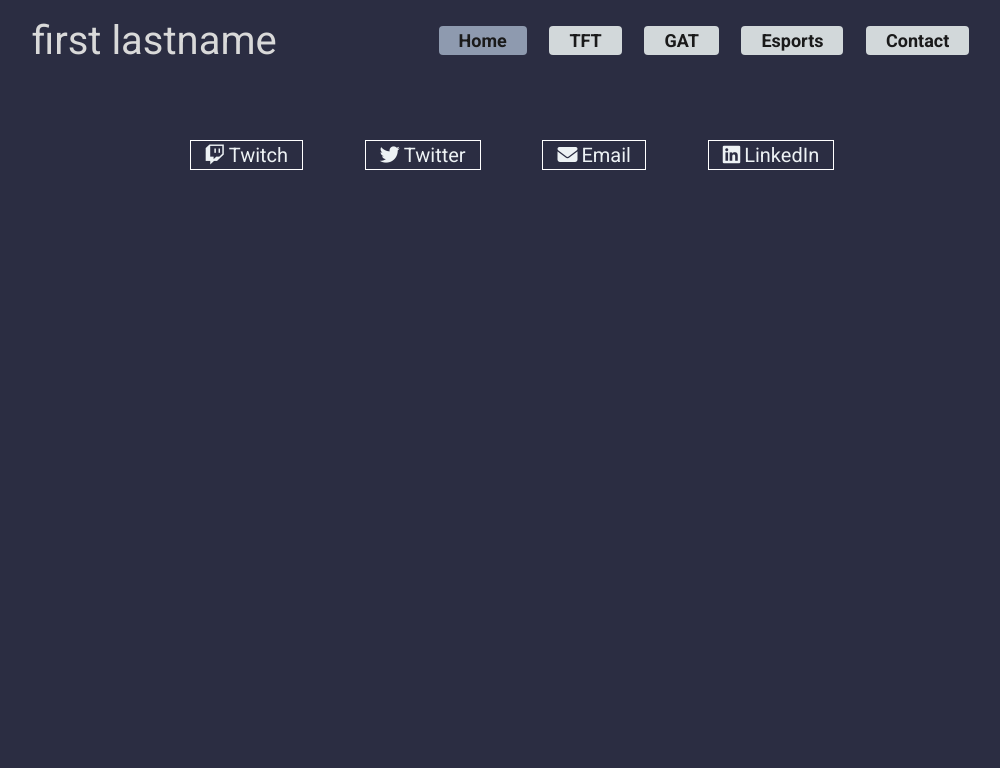
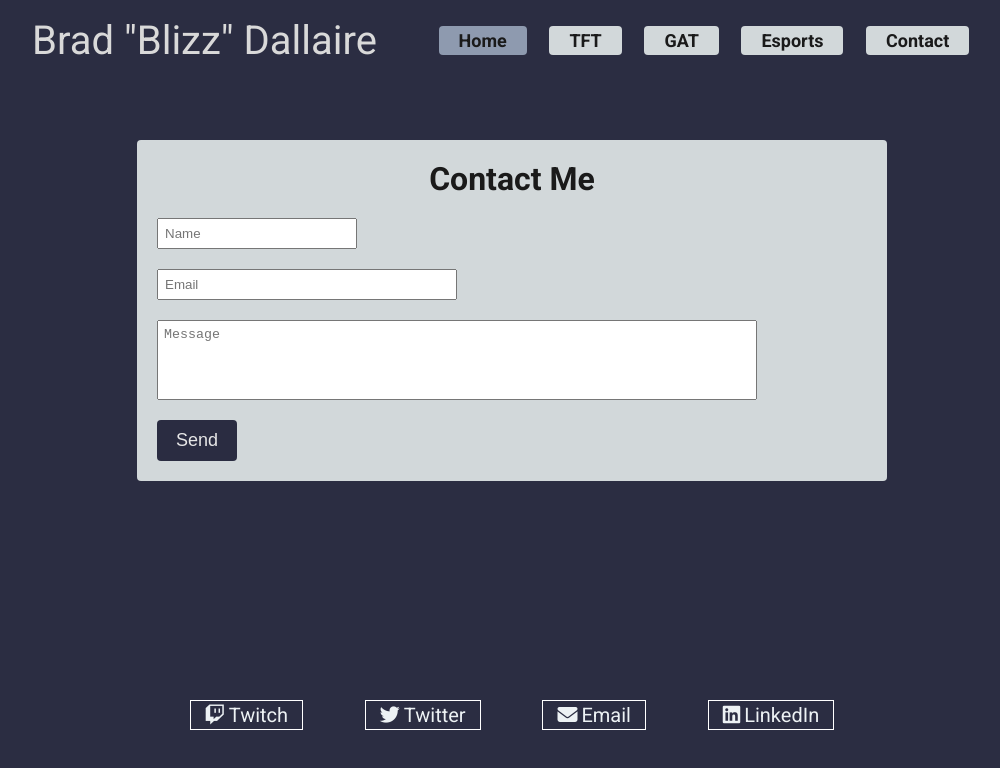
Before and after one commit to Yacheen/Brads-Portfolio, a React (Create React App) app: page /Contact in a window 1280 px wide. Shown: the top 768 px of the page, without its empty margins (128-1128 px from the left). Built offline with nearby package versions, Linux system fonts and the light colour scheme.

Commit message:
added contact and thank you page

```diff
--- a/src/components/Contact.jsx
+++ b/src/components/Contact.jsx
@@ -2,8 +2,19 @@ import React from 'react'
 
 export default function Contact() {
     return (
-        <div>
+        <section className="contact">
+            <div className="contact-content" data-aos="fade-up" data-aos-duration="600">
+            <h1>Contact Me</h1>
+                <form className="contact-form" action="https://formsubmit.co/blizzlolwebsite@gmail.com" method="POST">
+                    <input className="name-input" type="text" name="name" placeholder="Name" required />
+                    <input type="hidden" name="_subject" value="Email from Portfolio" />
+                    <input type="hidden" name="_next" value="http://localhost:3000/Thankyou"/>
+                    <input className="email-input" type="email" name="email" placeholder="Email" required />
+                    <textarea className="message-input" type="text" name="message" placeholder="Message"  required />
 
-        </div>
+                    <button type="submit" className="submit-button">Send</button>
+                </form>
+            </div>
+        </section>
     )
 }
--- a/src/components/Home.jsx
+++ b/src/components/Home.jsx
@@ -1,12 +1,12 @@
 import React from 'react'
-import zed from '../assets/images/zed.jpg';
+import brad from '../assets/images/brad.png';
 
 export default function Home() {
     return (
         <section className="hero-container">
             <div className="hero-content">
                 <div className="hero-picture">
-                    <img src={zed} alt="akshan" />
+                    <img src={brad} alt="akshan" />
                 </div>
                 <div className="hero-text">
                 <p>
@@ -21,9 +21,6 @@ export default function Home() {
                     If you want to contact me for anything work or business related,
                     please use the contact button in the top right.
                 </p>
-
-
-
                 </div>
             </div>
         </section>
--- a/src/components/NavBar.jsx
+++ b/src/components/NavBar.jsx
@@ -4,6 +4,8 @@ import Home from './Home';
 import TFTTimeline from './TFTTimeline';
 import GATTimeline from './GATTimeline';
 import EsportsTimeline from './EsportsTimeline';
+import Contact from './Contact';
+import Thankyou from './Thankyou';
 
 
 export default function NavBar() {
@@ -14,7 +16,7 @@ export default function NavBar() {
         <Router>
             <section className="nav-bar">
                 <div className="nav-bar-content">
-                    <Link to="/"><div className="nav-bar-name" onClick={() => setCurrentTab(0)}>first lastname</div></Link>
+                    <Link to="/"><div className="nav-bar-name" onClick={() => setCurrentTab(0)}>Brad "Blizz" Dallaire</div></Link>
 
                     <ul className="nav-bar-links">
                         <Link to="/"><li  className={currentTab === 0 ? "toggled-button" : "none"} onClick={() => setCurrentTab(0)}>Home</li></Link>
@@ -30,6 +32,8 @@ export default function NavBar() {
                 <Route exact path="/TFT" component={TFTTimeline} />
                 <Route exact path="/GAT" component={GATTimeline} />
                 <Route exact path="/Esports" component={EsportsTimeline} />
+                <Route exact path="/Contact" component={Contact}/>
+                <Route exact path="/Thankyou" component={Thankyou}/>
 
             </Switch>
         </Router>
--- /dev/null
+++ b/src/components/Thankyou.jsx
@@ -0,0 +1,13 @@
+import React from 'react'
+
+export default function Thankyou() {
+    return (
+        <section className="thankyou">
+            <div className="thankyou-content">
+                <h2>Thank you!</h2>
+                <h3>Your Email has bees been sent! <br /> I will get back to you when I can </h3>
+            </div>
+
+        </section>
+    )
+}
--- a/src/css/Styles.css
+++ b/src/css/Styles.css
@@ -18,6 +18,74 @@ a {
 html {
   font-size: 62.5%;
   font-family: "Roboto", sans-serif;
+}
+
+.contact {
+  min-height: 70vh;
+}
+
+.contact .contact-content {
+  color: #1a1a1a;
+  width: 75rem;
+  margin: 0 auto;
+  padding: 2rem;
+  background: #d2d8da;
+  border-radius: 4px;
+}
+
+.contact .contact-content h1 {
+  text-align: center;
+  font-size: 3.2rem;
+  margin-bottom: 2rem;
+}
+
+.contact .contact-content .contact-form {
+  display: -webkit-box;
+  display: -ms-flexbox;
+  display: flex;
+  -webkit-box-orient: vertical;
+  -webkit-box-direction: normal;
+      -ms-flex-direction: column;
+          flex-direction: column;
+}
+
+.contact .contact-content .contact-form .name-input {
+  width: 20rem;
+  margin-bottom: 2rem;
+  padding: 0.6rem 0.6rem;
+}
+
+.contact .contact-content .contact-form .email-input {
+  width: 30rem;
+  margin-bottom: 2rem;
+  padding: 0.6rem 0.6rem;
+}
+
+.contact .contact-content .contact-form .message-input {
+  height: 8rem;
+  padding-top: 0.6rem;
+  padding-bottom: 4.6rem;
+  padding-left: 0.6rem;
+  width: 60rem;
+  resize: none;
+  margin-bottom: 2rem;
+}
+
+.contact .contact-content .contact-form .submit-button {
+  border: none;
+  cursor: pointer;
+  max-width: 8rem;
+  font-size: 1.8rem;
+  padding: 1rem 0.8rem;
+  -webkit-transition: all ease 0.3s;
+  transition: all ease 0.3s;
+  background: #2a2c41;
+  color: #e6e6e6;
+  border-radius: 4px;
+}
+
+.contact .contact-content .contact-form .submit-button:hover {
+  background: #3e4160;
 }
 
 .nav-bar {
@@ -369,6 +437,38 @@ html {
   font-size: 5rem;
 }
 
+.thankyou {
+  min-height: 70vh;
+}
+
+.thankyou .thankyou-content {
+  color: #1a1a1a;
+  max-width: 30%;
+  margin: 0 auto;
+  padding: 2rem;
+  background: #d2d8da;
+  border-radius: 4px;
+  display: -webkit-box;
+  display: -ms-flexbox;
+  display: flex;
+  -webkit-box-orient: vertical;
+  -webkit-box-direction: normal;
+      -ms-flex-direction: column;
+          flex-direction: column;
+  -webkit-box-align: center;
+      -ms-flex-align: center;
+          align-items: center;
+}
+
+.thankyou .thankyou-content h2 {
+  font-size: 4rem;
+  margin-bottom: 6rem;
+}
+
+.thankyou .thankyou-content h3 {
+  font-size: 2.2rem;
+}
+
 .footer-container {
   position: relative;
   bottom: 0%;
--- a/src/css/Styles.scss
+++ b/src/css/Styles.scss
@@ -18,9 +18,11 @@ html {
     font-size: 62.5%;
     font-family: "Roboto", sans-serif;
 }
+@import "./Contact";
 @import "./NavBar";
 @import "./Home";
 @import "./EsportsTimeline";
 @import "./GATTimeline";
 @import "./TFTTimeline";
+@import "./Thankyou";
 @import "./Footer";
--- /dev/null
+++ b/src/css/_Contact.scss
@@ -0,0 +1,56 @@
+@import "./Variables";
+.contact {
+    min-height: 70vh;
+    .contact-content {
+        color: hsl(0,0%, 10%);
+        width: 75rem;
+        margin: 0 auto;
+        padding: 2rem;
+        background: $boxesandtimelines;
+        border-radius: 4px;
+        h1 {
+            text-align: center;
+            font-size: 3.2rem;
+            margin-bottom: 2rem;
+        }
+        .contact-form {
+            display: flex;
+            flex-direction: column;
+
+            .name-input {
+                width: 20rem;
+                margin-bottom: 2rem;
+                padding: 0.6rem 0.6rem;
+            }
+            .email-input {
+                width: 30rem;
+                margin-bottom: 2rem;
+                padding: 0.6rem 0.6rem;
+            }
+            .message-input {
+                height: 8rem;
+                padding-top: 0.6rem;
+                padding-bottom: 4.6rem;
+                padding-left: 0.6rem;
+                width: 60rem;
+                resize: none;
+                margin-bottom: 2rem;
+            }
+            .submit-button {
+                border: none;
+                cursor: pointer;
+                max-width: 8rem;
+                font-size: 1.8rem;
+                padding: 1rem 0.8rem;
+                transition: all ease 0.3s;
+                background: hsl(235, 21%, 21%);
+                color: hsl(0, 0%, 90%);
+                border-radius: 4px;
+                &:hover {
+                    background: hsl(235, 21%, 31%);
+
+                }
+            }
+        }
+    }
+}
```
Also changed, not shown: src/css/_Thankyou.scss (added, +24 -0 lines), 2 other files (tests, documents, lock files or other folders). Lines whose indentation alone changed are shown as unchanged.
